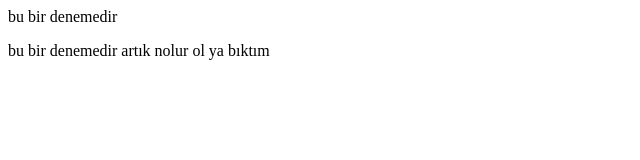
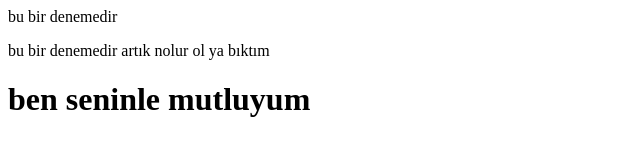
Before and after one commit to orcunucar/techskill22, a plain HTML site: page index.html in a window 1280 px wide. Shown: the whole page, without its empty margins (0-640 px from the left). Drawn offline with Linux system fonts and the light colour scheme.

Commit message:
değişiklik yapıldı

```diff
--- a/index.html
+++ b/index.html
@@ -1,2 +1,3 @@
 <p>bu bir denemedir</p>
 <div>bu bir denemedir artık nolur ol ya bıktım</div>
+<h1>ben seninle mutluyum</h1>
```
